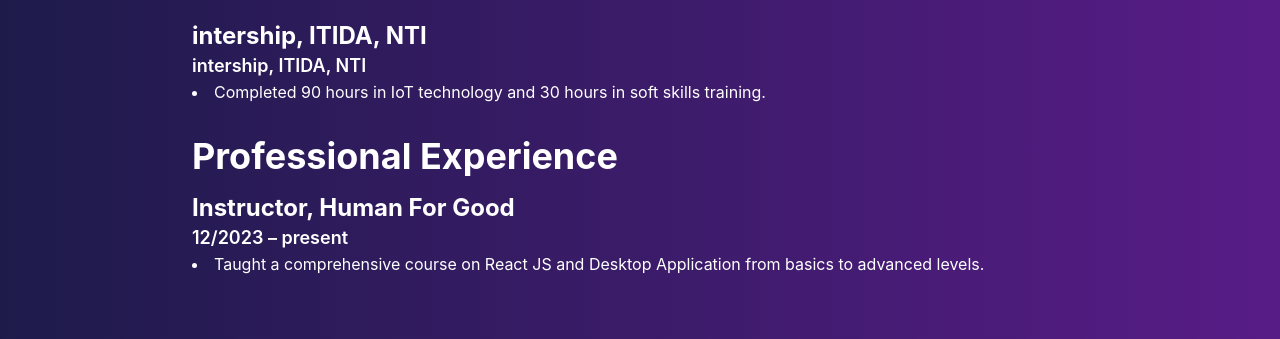
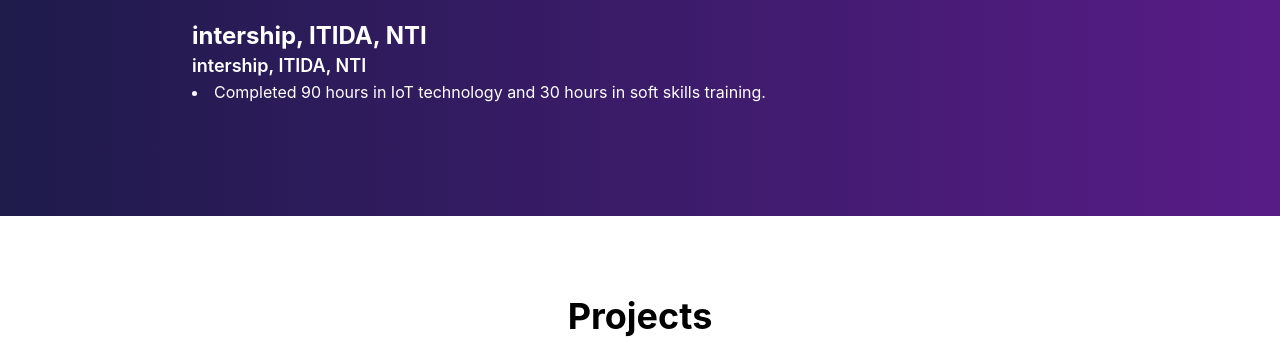
Before and after one commit to Abdoomar2002/Portfolio, a React (Create React App) app: page / in a window 1280 px wide. Shown: the part 1380-1719 px from the top of the page. Built offline with nearby package versions, Linux system fonts and the light colour scheme.

Commit message:
version1.3

```diff
--- a/src/components/Experience.jsx
+++ b/src/components/Experience.jsx
@@ -57,23 +57,6 @@
           );
         })}
       </div>
-      <div className="max-w-4xl mx-auto">
-        <h2 className="text-4xl font-bold mb-4">Professional Experience</h2>
-
-        {/* Example of a job entry */}
-        <div className="mb-8">
-          <h3 className="text-2xl font-bold">Instructor, Human For Good</h3>
-          <p className="text-lg font-semibold">12/2023 – present</p>
-          <ul className="list-disc list-inside">
-            <li>
-              Taught a comprehensive course on React JS and Desktop Application
-              from basics to advanced levels.
-            </li>
-          </ul>
-        </div>
-
-        {/* Add more job entries as needed */}
-      </div>
     </motion.div>
   );
 };
```
